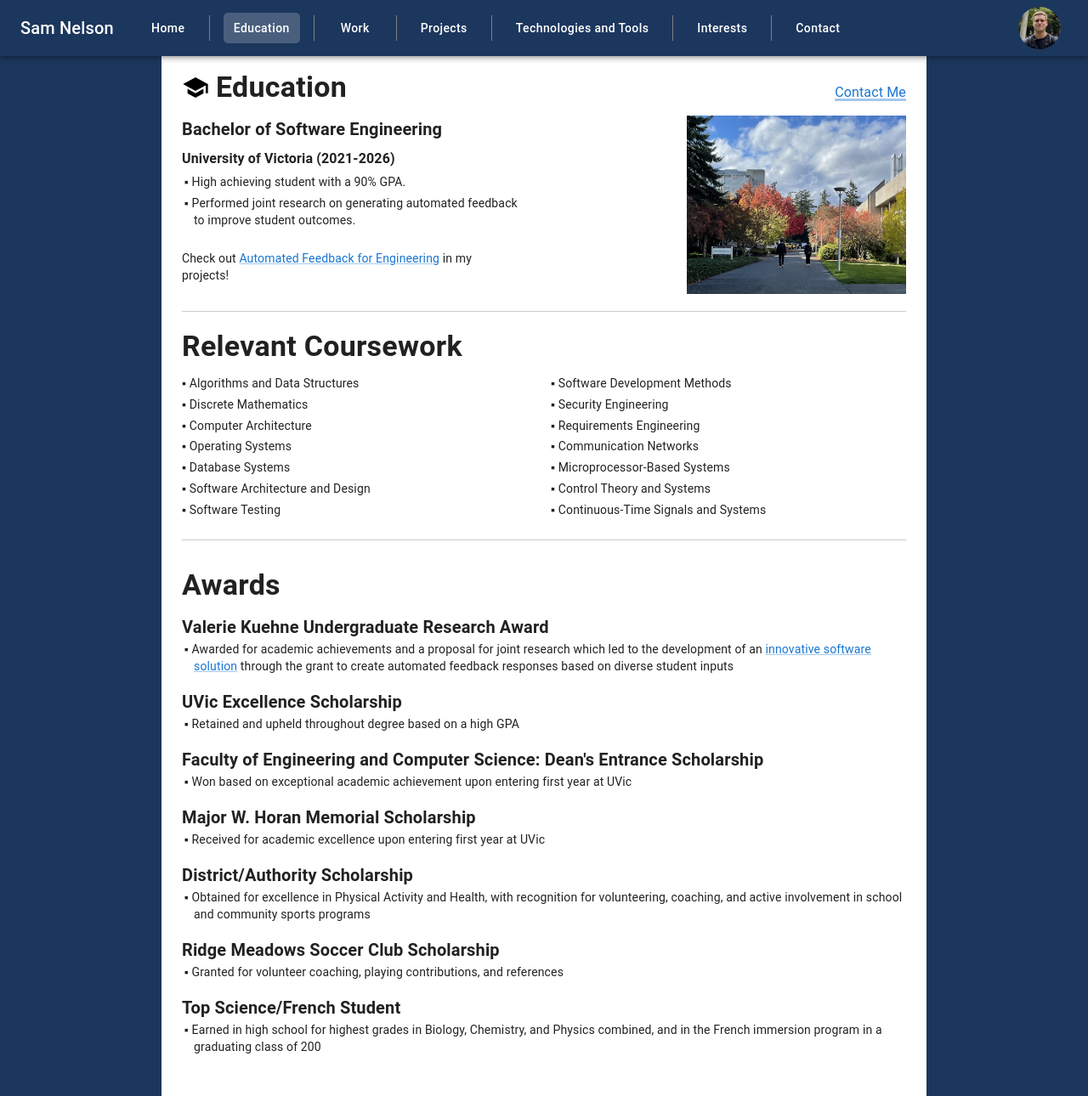
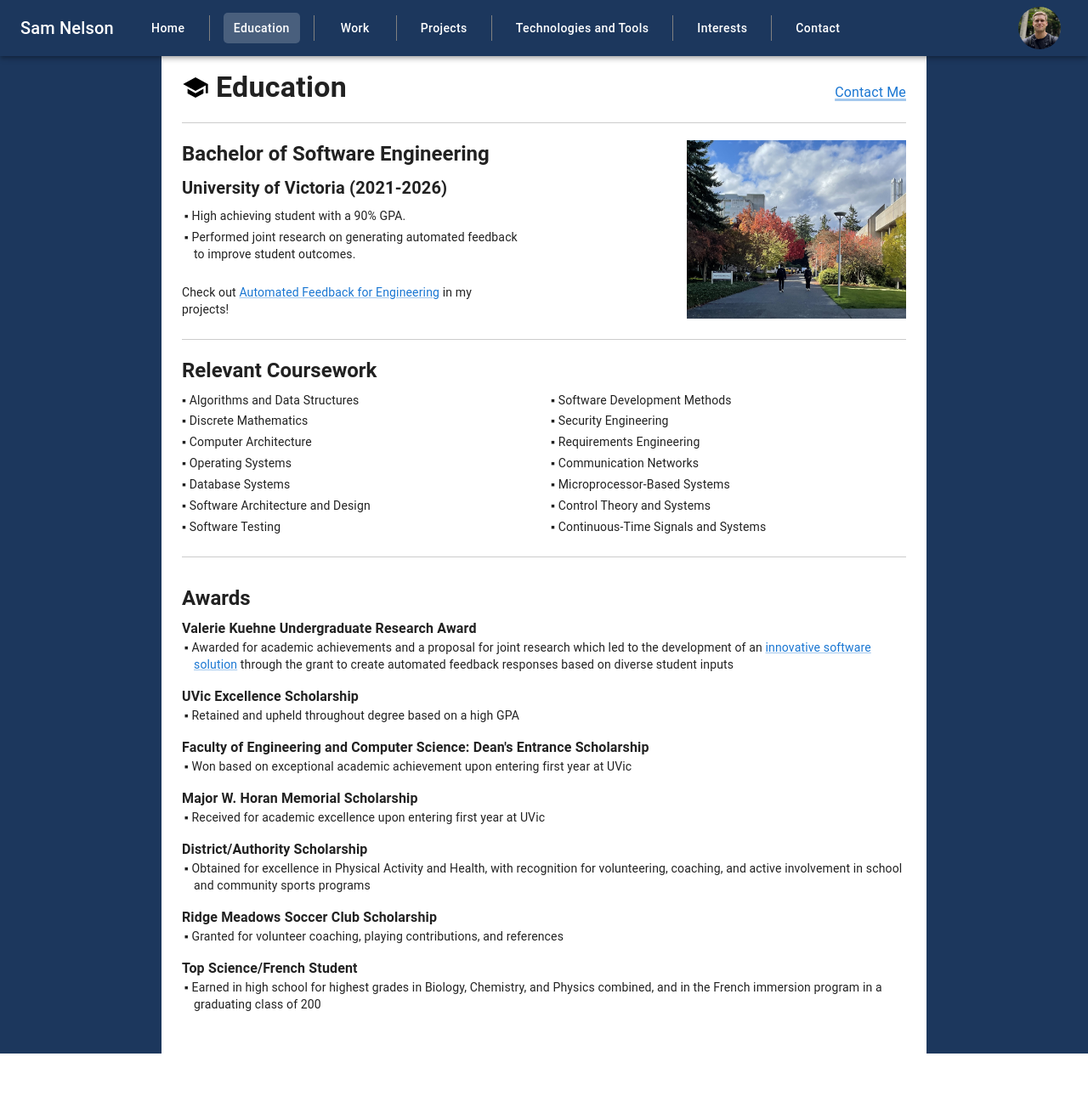
Before and after one commit to samnelson7/website, a Next.js app in the folder sams-website/: page /education in a window 1280 px wide. Shown: the whole page at 85% size. After the commit the page ends 1240 px from the top, so only its background shows below. Built offline with nearby package versions, Linux system fonts and the light colour scheme.

Commit message:
Added grey bar beneath education for consistency and modified header sizing

```diff
--- a/sams-website/src/app/education/page.tsx
+++ b/sams-website/src/app/education/page.tsx
@@ -76,7 +76,7 @@ export default function Layout() {  // Removed `children` prop here
               </Typography>
             </Link>
           </Typography>
-
+          <hr style={{ margin: "20px 0", borderColor: "#ccc" }} />
           <Box
             sx={{
               display: "flex",
@@ -87,11 +87,11 @@ export default function Layout() {  // Removed `children` prop here
           >
             {/* Left Side: Text Content */}
             <Box sx={{ flex: 1 }}>
-              <Typography variant="h6" component="h2" gutterBottom>
+              <Typography variant="h5" component="h2" gutterBottom>
               <strong> Bachelor of Software Engineering</strong>
               </Typography>
 
-              <Typography variant="body1" gutterBottom>
+              <Typography variant="h6" gutterBottom>
               <strong> University of Victoria (2021-2026)</strong>
               </Typography>
 
@@ -147,7 +147,7 @@ export default function Layout() {  // Removed `children` prop here
           </Box>
 
           <Box>
-            <Typography variant="h4" component="h1" gutterBottom
+            <Typography variant="h5" component="h1" gutterBottom
             sx={{ display: "flex", alignItems: "center", gap: 1 }}>
               <strong> Relevant Coursework</strong>
             </Typography>
@@ -181,7 +181,7 @@ export default function Layout() {  // Removed `children` prop here
           {/* Awards Section */}
           <Box sx={{ marginTop: 4 }}>
           <Typography
-            variant="h4"
+            variant="h5"
             component="h1"
             gutterBottom
             sx={{ display: "flex", alignItems: "center", gap: 1 }}
@@ -189,7 +189,7 @@ export default function Layout() {  // Removed `children` prop here
             <strong> Awards</strong>
           </Typography>
 
-            <Typography variant="h6" component="h2" gutterBottom sx={{ marginBottom: 0 }}>
+            <Typography variant="body1" component="h2" gutterBottom sx={{ marginBottom: 0 }}>
             <strong> Valerie Kuehne Undergraduate Research Award</strong>
             </Typography>
             <Typography variant="body2" gutterBottom sx={{
@@ -202,7 +202,7 @@ export default function Layout() {  // Removed `children` prop here
               ▪ Awarded for academic achievements and a proposal for joint research which led to the development of an <Link href="/projects">innovative software solution</Link> through the grant to create automated feedback responses based on diverse student inputs
             </Typography>
 
-            <Typography variant="h6" component="h2" gutterBottom sx={{ marginBottom: 0 }}>
+            <Typography variant="body1" component="h2" gutterBottom sx={{ marginBottom: 0 }}>
             <strong> UVic Excellence Scholarship</strong>
             </Typography>
             <Typography variant="body2" gutterBottom sx={{
@@ -215,7 +215,7 @@ export default function Layout() {  // Removed `children` prop here
               ▪ Retained and upheld throughout degree based on a high GPA
             </Typography>
 
-            <Typography variant="h6" component="h2" gutterBottom sx={{ marginBottom: 0 }}>
+            <Typography variant="body1" component="h2" gutterBottom sx={{ marginBottom: 0 }}>
             <strong> Faculty of Engineering and Computer Science: Dean&apos;s Entrance Scholarship</strong>
             </Typography>
             <Typography variant="body2" gutterBottom sx={{
@@ -228,7 +228,7 @@ export default function Layout() {  // Removed `children` prop here
               ▪ Won based on exceptional academic achievement upon entering first year at UVic
             </Typography>
 
-            <Typography variant="h6" component="h2" gutterBottom sx={{ marginBottom: 0 }}>
+            <Typography variant="body1" component="h2" gutterBottom sx={{ marginBottom: 0 }}>
             <strong> Major W. Horan Memorial Scholarship</strong>
             </Typography>
             <Typography variant="body2" gutterBottom sx={{
@@ -241,7 +241,7 @@ export default function Layout() {  // Removed `children` prop here
               ▪ Received for academic excellence upon entering first year at UVic
             </Typography>
 
-            <Typography variant="h6" component="h2" gutterBottom sx={{ marginBottom: 0 }}>
+            <Typography variant="body1" component="h2" gutterBottom sx={{ marginBottom: 0 }}>
             <strong>  District/Authority Scholarship</strong>
             </Typography>
             <Typography variant="body2" gutterBottom sx={{
@@ -254,7 +254,7 @@ export default function Layout() {  // Removed `children` prop here
               ▪ Obtained for excellence in Physical Activity and Health, with recognition for volunteering, coaching, and active involvement in school and community sports programs
             </Typography>
 
-            <Typography variant="h6" component="h2" gutterBottom sx={{ marginBottom: 0 }}>
+            <Typography variant="body1" component="h2" gutterBottom sx={{ marginBottom: 0 }}>
             <strong> Ridge Meadows Soccer Club Scholarship</strong>
             </Typography>
             <Typography variant="body2" gutterBottom sx={{
@@ -267,7 +267,7 @@ export default function Layout() {  // Removed `children` prop here
               ▪ Granted for volunteer coaching, playing contributions, and references
             </Typography>
 
-            <Typography variant="h6" component="h2" gutterBottom sx={{ marginBottom: 0 }}>
+            <Typography variant="body1" component="h2" gutterBottom sx={{ marginBottom: 0 }}>
             <strong> Top Science/French Student</strong>
             </Typography>
             <Typography variant="body2" gutterBottom sx={{
```
